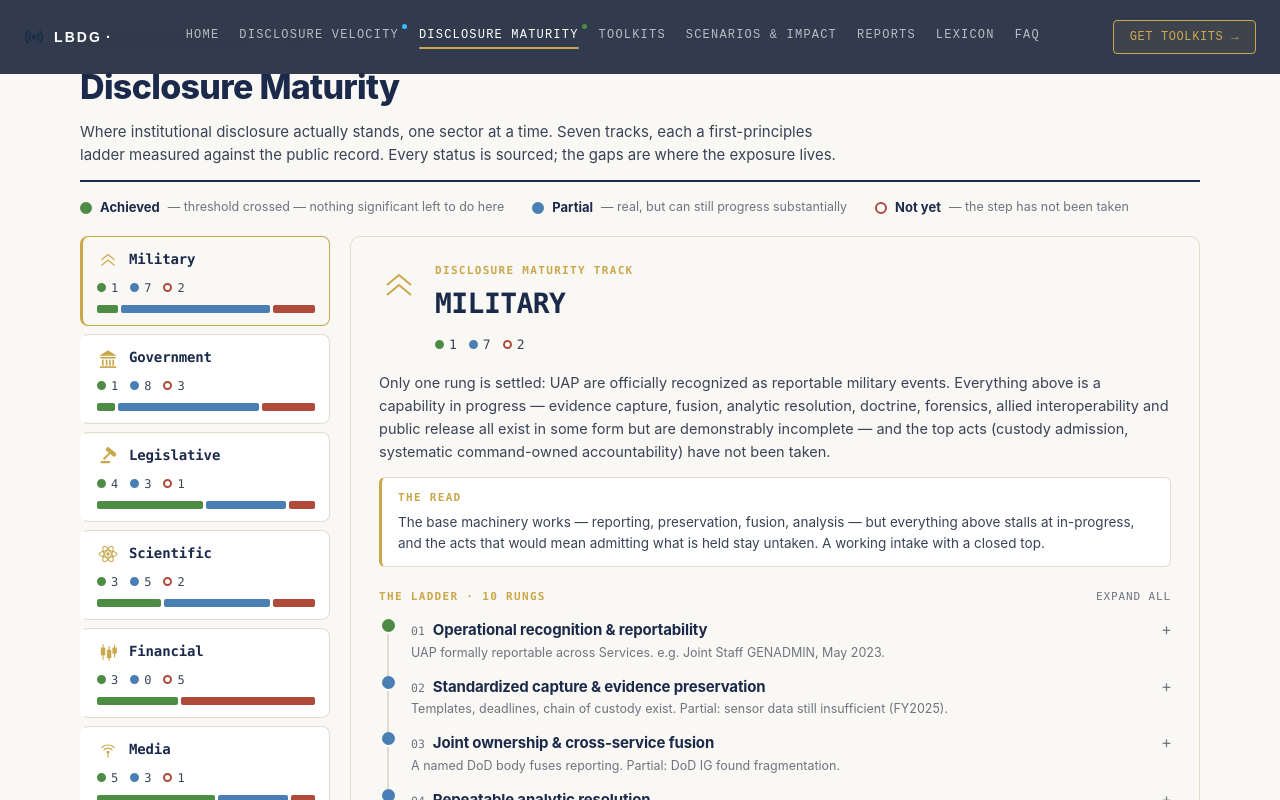
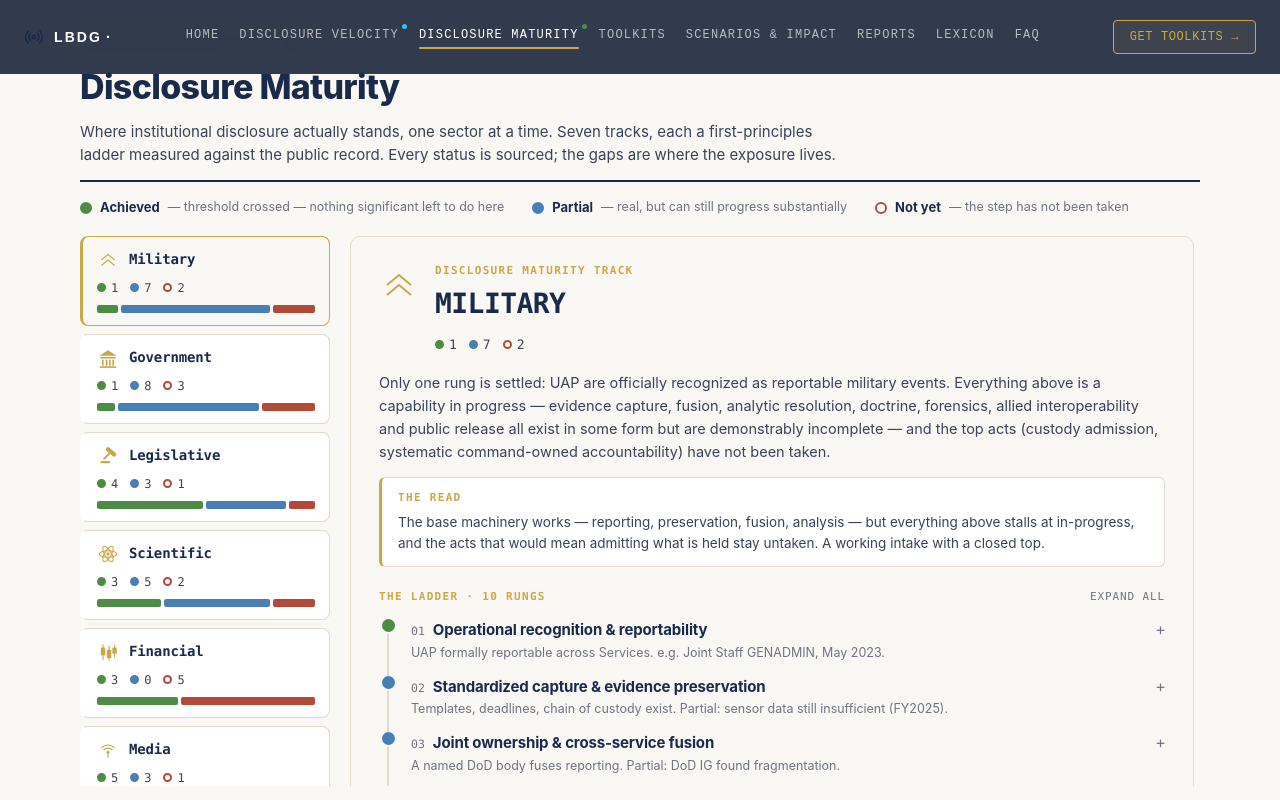
Before and after one commit to lbdgGit/DisclosureHub, a Next.js app in the folder disclosure-hub-starter/: page /maturity in a window 1280 px wide. Shown: the top 800 px of the page. Built offline with nearby package versions, Linux system fonts and the light colour scheme; a web font is replaced by a local one.

Commit message:
Update DisclosureMaturity.tsx

```diff
--- a/disclosure-hub-starter/components/DisclosureMaturity.tsx
+++ b/disclosure-hub-starter/components/DisclosureMaturity.tsx
@@ -304,10 +304,10 @@ export default function DisclosureMaturity({ tracks }: { tracks: Track[] }) {
           ))}
         </div>
 
-        {/* master-detail */}
-        <div style={{ display: "grid", gridTemplateColumns: "minmax(200px, 250px) 1fr", gap: 20, alignItems: "start" }} className="lbdg-md-grid">
-          {/* left rail */}
-          <div style={{ display: "flex", flexDirection: "column", gap: 8, position: "sticky", top: 84 }} className="lbdg-rail">
+        {/* master-detail — fills remaining viewport height; left rail fixed, right pane scrolls */}
+        <div style={{ display: "grid", gridTemplateColumns: "minmax(200px, 250px) 1fr", gap: 20, alignItems: "start", height: "calc(100vh - 250px)", minHeight: 360 }} className="lbdg-md-grid">
+          {/* left rail — fixed, never scrolls */}
+          <div style={{ display: "flex", flexDirection: "column", gap: 8, height: "100%", overflow: "hidden" }} className="lbdg-rail">
             {ordered.map((t) => <RailTile key={t.id} track={t} active={t.id === activeId} onClick={() => setActiveId(t.id)} />)}
             <div style={{ marginTop: 6, padding: "10px 14px", border: `1px dashed ${C.line}`, borderRadius: 8, display: "flex", alignItems: "center", justifyContent: "space-between" }}>
               <span style={{ ...eyebrow, color: C.mute }}>All seven</span>
@@ -315,17 +315,20 @@ export default function DisclosureMaturity({ tracks }: { tracks: Track[] }) {
             </div>
           </div>
 
-          {/* right pane */}
-          <div>{active && <Fiche key={active.id} track={active} />}</div>
+          {/* right pane — scrolls independently if the fiche is long */}
+          <div style={{ height: "100%", overflowY: "auto", paddingRight: 6 }} className="lbdg-pane">
+            {active && <Fiche key={active.id} track={active} />}
+          </div>
         </div>
       </div>
 
-      {/* stack the two columns on narrow screens */}
+      {/* stack the two columns on narrow screens, and let the page scroll normally */}
       <style>{`
         @media (max-width: 860px) {
-          .lbdg-md-grid { grid-template-columns: 1fr !important; }
-          .lbdg-rail { position: static !important; flex-direction: row !important; flex-wrap: wrap !important; }
+          .lbdg-md-grid { grid-template-columns: 1fr !important; height: auto !important; min-height: 0 !important; }
+          .lbdg-rail { height: auto !important; overflow: visible !important; flex-direction: row !important; flex-wrap: wrap !important; }
           .lbdg-rail > button { flex: 1 1 140px; }
+          .lbdg-pane { height: auto !important; overflow: visible !important; padding-right: 0 !important; }
         }
       `}</style>
     </div>
```
